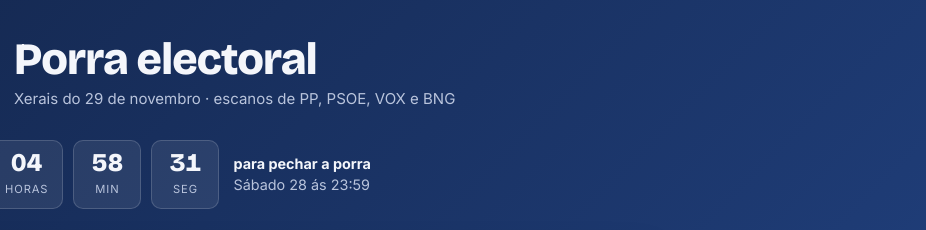
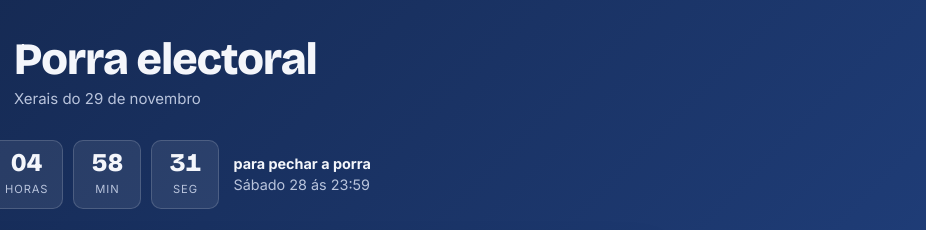
Before and after one commit to mrnettlepatch/porra29n, a plain HTML site: page index.html in a window 1280 px wide. Shown: the top 230 px of the page, 354-1280 px from the left. Drawn offline with nearby package versions, Linux system fonts and the light colour scheme; no server answers.

Commit message:
Subtítulo máis curto
Co-Authored-By: Claude Opus 5.5 <noreply@anthropic.com>
Claude-Session: https://claude.ai/code/session_01Vo3n7k5iZ1AyUdMHZY8LjS

```diff
--- a/index.html
+++ b/index.html
@@ -127,7 +127,7 @@ code{font-size:.85em;background:var(--card);padding:1px 5px;border-radius:4px}
       </svg>
       <div>
         <h1>Porra electoral</h1>
-        <p>Xerais do 29 de novembro · escanos de PP, PSOE, VOX e BNG</p>
+        <p>Xerais do 29 de novembro</p>
       </div>
     </div>
     <div class="countdown" id="countdown" aria-live="polite"></div>
```
